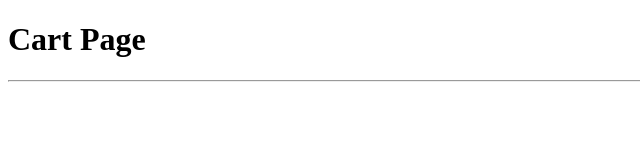
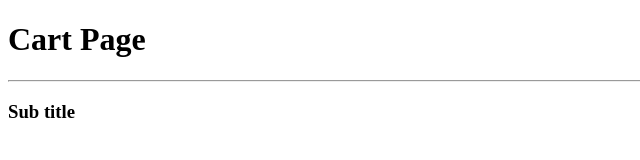
Before and after one commit to Sovanda-chib/Shopping-system, a plain HTML site: page cart.html in a window 1280 px wide. Shown: the full height of the page, 0-640 px from the left. Drawn offline with Linux system fonts and the light colour scheme.

Commit message:
Add subtitle

```diff
--- a/cart.html
+++ b/cart.html
@@ -8,5 +8,6 @@
 <body>
     <h1>Cart Page</h1>
     <hr>
+    <h3>Sub title</h3>
 </body>
 </html>
```
